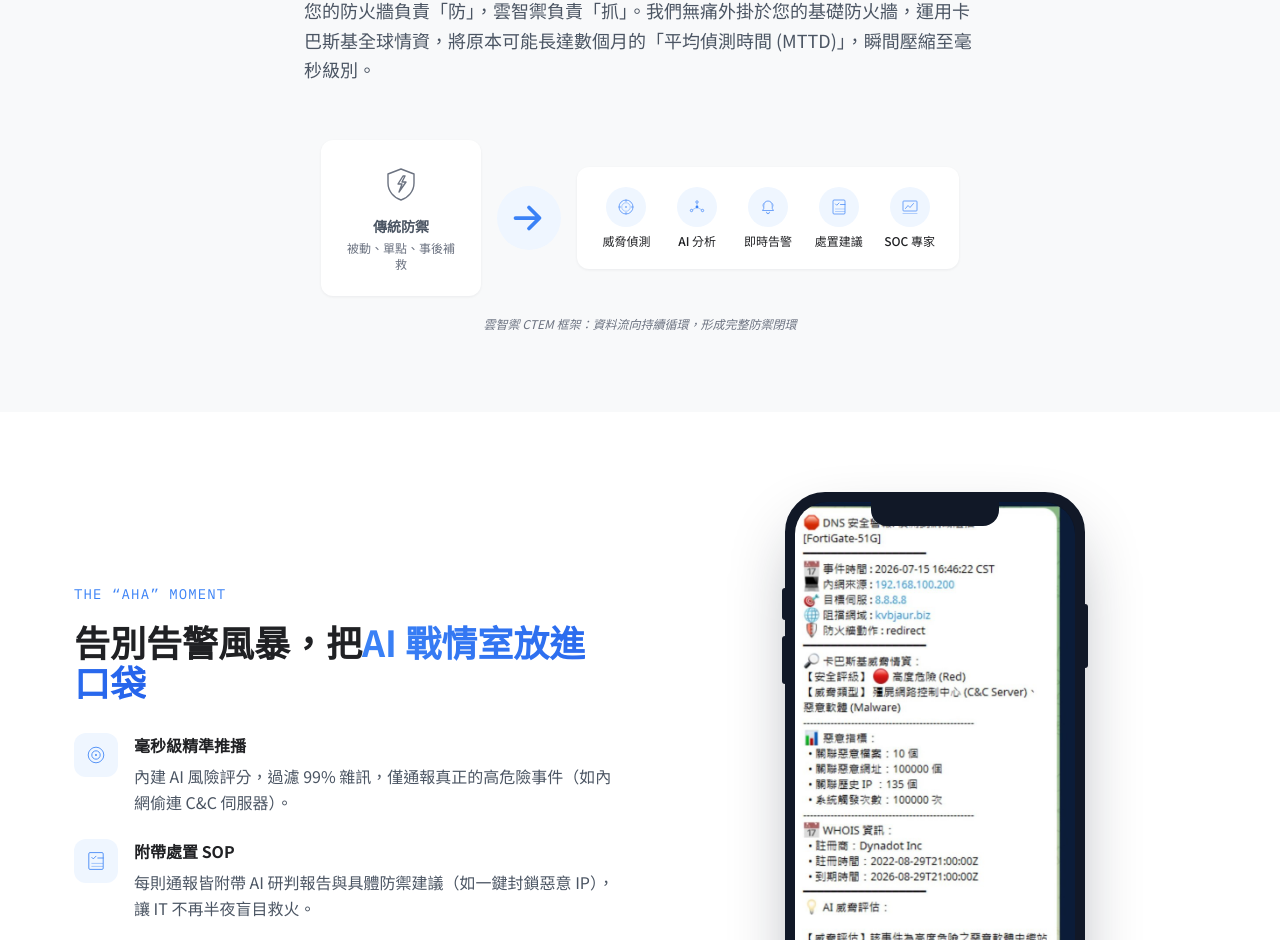
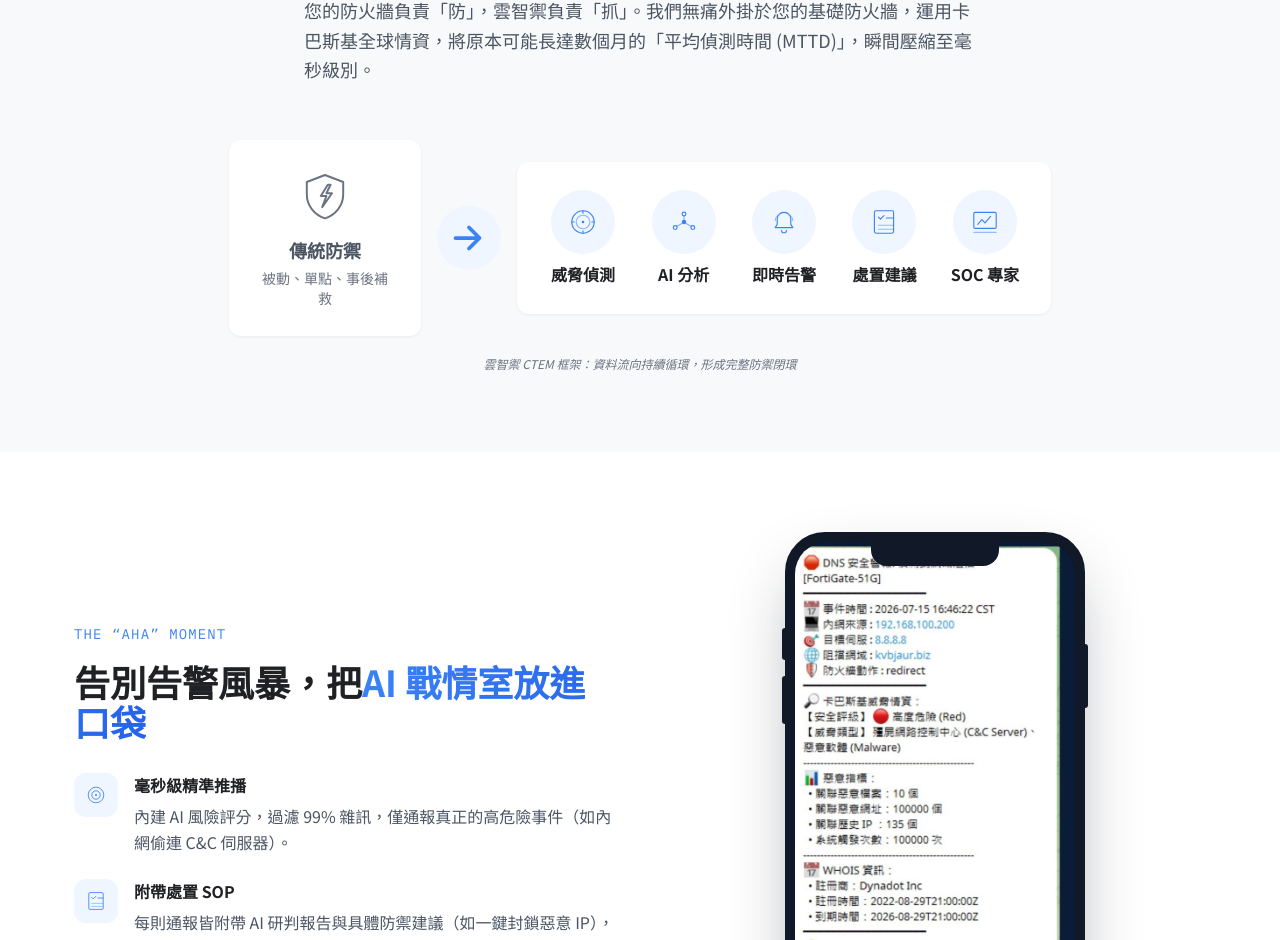
Before and after one commit to guardaix-source/Tocloudai-Website, a Next.js app: page / in a window 1280 px wide. Shown: the part 2194-3134 px from the top of the page. Built offline with nearby package versions, Linux system fonts and the light colour scheme.

Commit message:
Update page.tsx

```diff
--- a/app/page.tsx
+++ b/app/page.tsx
@@ -234,10 +234,10 @@ export default function HomePage() {
 
           {/* Traditional defense → CTEM pipeline comparison */}
           <div className="mt-14 flex flex-col items-center gap-6 sm:flex-row sm:justify-center sm:gap-4">
-            <div className="flex w-full flex-col items-center rounded-lg bg-white p-6 shadow-card sm:w-40">
-              <IconShieldCrack className="h-10 w-10 text-muted" />
-              <p className="mt-3 text-sm font-semibold text-slate">傳統防禦</p>
-              <p className="mt-1 text-xs text-muted">被動、單點、事後補救</p>
+            <div className="flex w-full flex-col items-center rounded-lg bg-white p-6 shadow-card sm:w-48 sm:p-7">
+              <IconShieldCrack className="h-12 w-12 text-muted sm:h-14 sm:w-14" />
+              <p className="mt-3 text-base font-semibold text-slate sm:text-lg">傳統防禦</p>
+              <p className="mt-1 text-sm text-muted">被動、單點、事後補救</p>
             </div>
 
             <div className="flex h-14 w-14 shrink-0 rotate-90 items-center justify-center rounded-full bg-signal-light sm:h-16 sm:w-16 sm:rotate-0">
@@ -252,13 +252,13 @@ export default function HomePage() {
               </svg>
             </div>
 
-            <div className="grid w-full grid-cols-5 gap-2 rounded-lg bg-white p-4 shadow-card sm:w-auto sm:gap-3 sm:p-5">
+            <div className="grid w-full grid-cols-5 gap-3 rounded-lg bg-white p-5 shadow-card sm:w-auto sm:gap-6 sm:p-7">
               {PIPELINE.map((p) => (
-                <div key={p.n} className="flex flex-col items-center gap-1.5 px-1">
-                  <div className="flex h-9 w-9 items-center justify-center rounded-full bg-signal-light sm:h-10 sm:w-10">
-                    <p.Icon className="h-5 w-5 text-signal" />
+                <div key={p.n} className="flex flex-col items-center gap-2 px-1">
+                  <div className="flex h-11 w-11 items-center justify-center rounded-full bg-signal-light sm:h-16 sm:w-16">
+                    <p.Icon className="h-6 w-6 text-signal sm:h-8 sm:w-8" />
                   </div>
-                  <p className="text-center text-[10px] font-medium leading-tight text-ink sm:text-xs">
+                  <p className="text-center text-xs font-semibold leading-tight text-ink sm:text-base">
                     {p.label}
                   </p>
                 </div>
```
